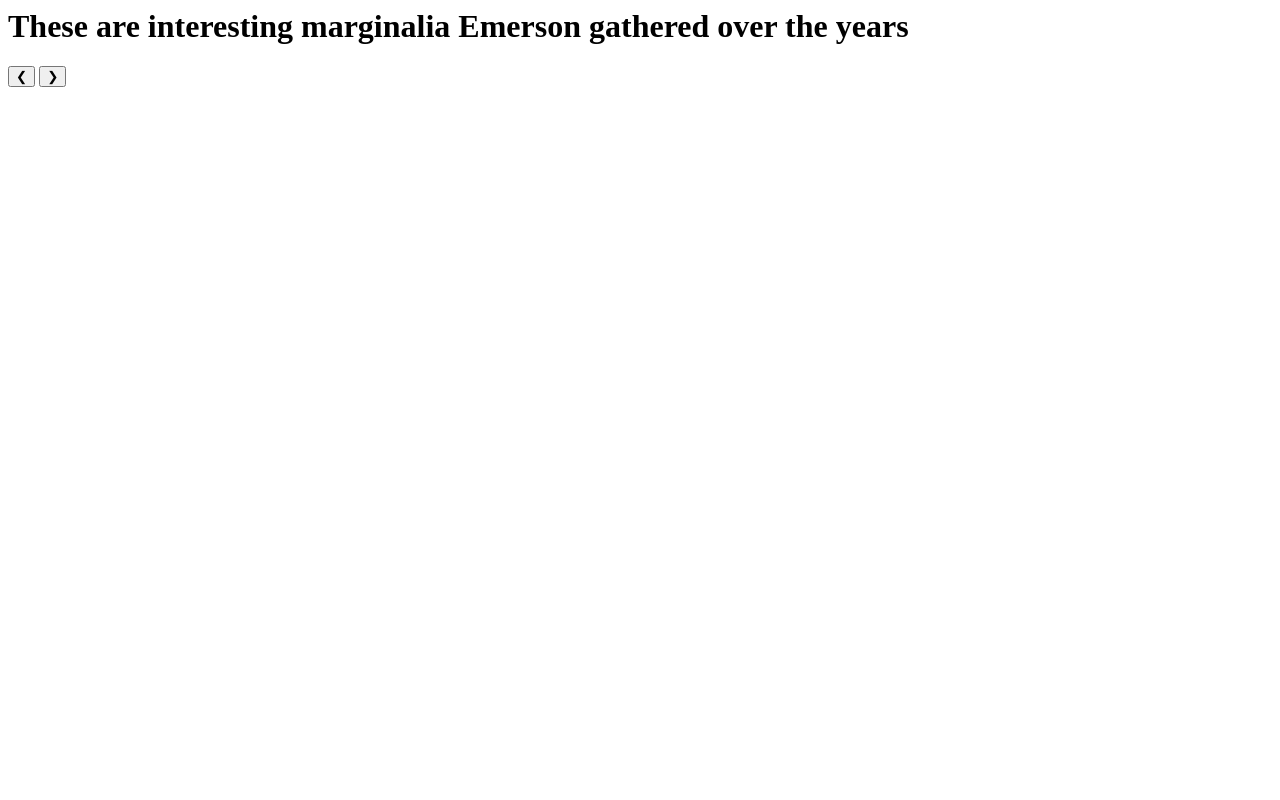
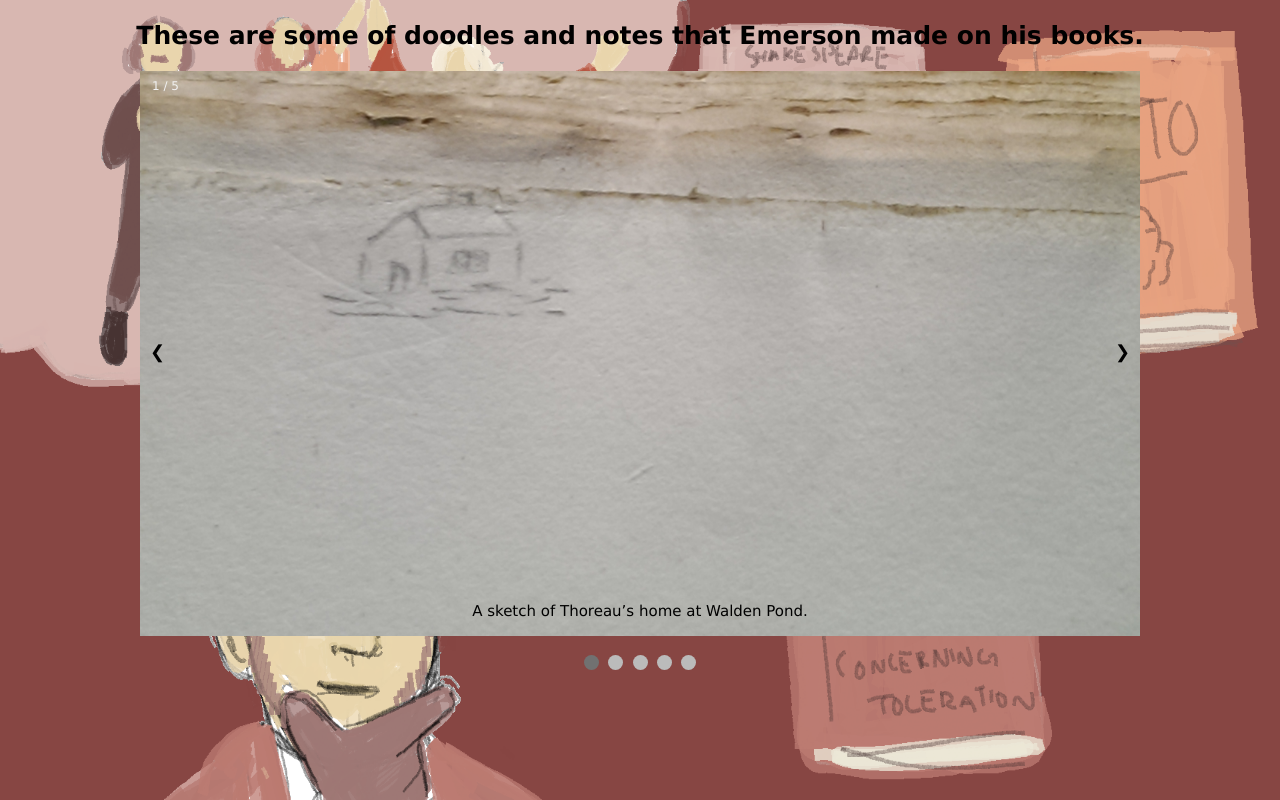
Before and after one commit to JasonBourbaki/project-waldo, a plain HTML site: page _pages/marginalia.html in a window 1280 px wide. Drawn offline with Linux system fonts and the light colour scheme.

Commit message:
finished galery+ changed fonts

```diff
--- /dev/null
+++ b/_assets/stylesheets/marginalia.css
@@ -0,0 +1,107 @@
+* {box-sizing: border-box}
+body {font-family: Verdana, sans-serif; margin:0}
+.mySlides {display: none}
+img {vertical-align: middle ;}
+.background{
+  background-image: url("../images/static/bookshelf.png");
+  background-repeat: no-repeat;
+  background-size: 100vw 100vh;
+}
+/* Slideshow container */
+.slideshow-container {
+  max-width: 1000px;
+  position: relative;
+  margin: auto;
+}
+
+/* Next & previous buttons */
+.prev, .next {
+  cursor: pointer;
+  position: absolute;
+  top: 50%;
+  width: auto;
+  padding: 10px;
+  margin-top: -22px;
+  color: black;
+  font-weight: bold;
+  font-size: 18px;
+  transition: 0.6s ease;
+  border-radius: 0 3px 3px 0;
+  user-select: none;
+}
+
+/* Position the "next button" to the right */
+.next {
+  right: 0;
+  border-radius: 3px 0 0 3px;
+}
+
+/* On hover, add a black background color with a little bit see-through */
+.prev:hover, .next:hover {
+  background-color: rgba(0,0,0,0.8);
+}
+
+/* Caption text */
+.text {
+  color: black;
+  font-size: 15px;
+  padding: 8px 12px;
+  position: absolute;
+  bottom: 8px;
+  width: 100%;
+  text-align: center;
+}
+
+/* Number text (1/3 etc) */
+.numbertext {
+  color: #f2f2f2;
+  font-size: 12px;
+  padding: 8px 12px;
+  position: absolute;
+  top: 0;
+}
+
+/* The dots/bullets/indicators */
+.dot {
+  cursor: pointer;
+  height: 15px;
+  width: 15px;
+  margin: 0 2px;
+  background-color: #bbb;
+  border-radius: 50%;
+  display: inline-block;
+  transition: background-color 0.6s ease;
+}
+
+.active, .dot:hover {
+  background-color: #717171;
+}
+
+/* Fading animation */
+.fade {
+  -webkit-animation-name: fade;
+  -webkit-animation-duration: 1.5s;
+  animation-name: fade;
+  animation-duration: 1.5s;
+}
+
+@-webkit-keyframes fade {
+  from {opacity: .4}
+  to {opacity: 1}
+}
+
+@keyframes fade {
+  from {opacity: .4}
+  to {opacity: 1}
+}
+
+/* On smaller screens, decrease text size */
+@media only screen and (max-width: 300px) {
+  .prev, .next,.text {font-size: 11px}
+}
+.title{
+  color: black;
+  font-size: 25px;
+  padding: 4px 6px;
+  text-align: center;
+}
--- a/_assets/stylesheets/page.css
+++ b/_assets/stylesheets/page.css
@@ -2,6 +2,8 @@
   background-image: url("../images/static/frontpage.png");
   background-repeat: no-repeat;
   background-size: 100vw 100vh;
+  font-family: Verdana, sans-serif;
+  margin:0
 }
 
 .bookshelf{
@@ -115,7 +117,7 @@
 .pictures_act img{
   position: fixed;
 	left: 0vw;
-	top: 0vh;
+	top: 10vh;
 	height: 100vh;
 	width: 100vw;
 }
@@ -157,3 +159,16 @@
 	width: 47vw;
 }
 .mySlides {display:none;}
+.background_pictures{
+  background-image: url("../images/static/picture_background.png") ;
+  background-repeat: no-repeat;
+  background-size: 100vw 100vh;
+  font-family: Verdana, sans-serif;
+  margin:0
+}
+.pictures_text{
+  color: black;
+  font-size: 25px;
+  padding: 4px 6px;
+  text-align: center;
+}
--- a/_pages/marginalia.html
+++ b/_pages/marginalia.html
@@ -1,40 +1,85 @@
+<!DOCTYPE html>
 <html>
 <head>
-	<title>Emerson's Bookshelf - Marginalia</title>
-	<link rel="stylesheet" type="text/css" href="../_assets/stylesheets/page.css" />
 <meta name="viewport" content="width=device-width, initial-scale=1">
+<Link rel="stylesheet" type="text/css" href= "../_assets/stylesheets/marginalia.css">
+</head>
+<body class= "background">
+<h1 class= "title"> These are some of doodles and notes that Emerson made on his books.</h1>
+<div class="slideshow-container">
+
+<div class="mySlides fade">
+  <div class="numbertext">1 / 5</div>
+  <img src="../_assets/images/static/marginalia_house.jpg" style="width:100%">
+  <div class="text">A sketch of Thoreau’s home at Walden Pond.</div>
+</div>
+
+<div class="mySlides fade">
+  <div class="numbertext">2 / 5</div>
+  <img src="../_assets/images/static/marginalia_man.jpg" style="width:100%">
+  <div class="text">A sketch of an engraved portrait, perhaps a military figure.</div>
+</div>
+
+<div class="mySlides fade">
+  <div class="numbertext">3 / 5</div>
+  <img src="../_assets/images/static/marginalia_math.jpg" style="width:100%">
+  <div class="text">Arithmetic calculation done by Emerson.</div>
+</div>
+
+<div class="mySlides fade">
+  <div class="numbertext">4 / 5</div>
+  <img src="../_assets/images/static/marginalia_person.jpg" style="width:100%">
+  <div class="text">This is a typical Emerson doodle; there are many in his journals and books.</div>
+</div>
+
+<div class="mySlides fade">
+  <div class="numbertext">5 / 5</div>
+  <img src="../_assets/images/static/marginalia_other.jpg" style="width:100%">
+  <div class="text">These are typical Emerson footnotes. The check mark identifies important passages.</div>
+</div>
+
+<a class="prev" onclick="plusSlides(-1)">&#10094;</a>
+<a class="next" onclick="plusSlides(1)">&#10095;</a>
+
+</div>
+<br>
+
+<div style="text-align:center">
+  <span class="dot" onclick="currentSlide(1)"></span>
+  <span class="dot" onclick="currentSlide(2)"></span>
+  <span class="dot" onclick="currentSlide(3)"></span>
+	<span class="dot" onclick="currentSlide(4)"></span>
+	<span class="dot" onclick="currentSlide(5)"></span>
+</div>
+
 <script>
 var slideIndex = 1;
-		showDivs(slideIndex);
+showSlides(slideIndex);
 
-		function plusDivs(n) {
-  			showDivs(slideIndex += n);
+function plusSlides(n) {
+  showSlides(slideIndex += n);
 }
 
-		function showDivs(n) {
+function currentSlide(n) {
+  showSlides(slideIndex = n);
+}
+
+function showSlides(n) {
   var i;
-  			var x = document.getElementsByClassName("mySlides");
-  			if (n > x.length) {slideIndex = 1}
-  			if (n < 1) {slideIndex = x.length}
-  			for (i = 0; i < x.length; i++) {
-     			x[i].style.display = "none";
+  var slides = document.getElementsByClassName("mySlides");
+  var dots = document.getElementsByClassName("dot");
+  if (n > slides.length) {slideIndex = 1}
+  if (n < 1) {slideIndex = slides.length}
+  for (i = 0; i < slides.length; i++) {
+      slides[i].style.display = "none";
   }
-  			x[slideIndex-1].style.display = "block";
+  for (i = 0; i < dots.length; i++) {
+      dots[i].className = dots[i].className.replace(" active", "");
+  }
+  slides[slideIndex-1].style.display = "block";
+  dots[slideIndex-1].className += " active";
 }
 </script>
-</head>
-<body class= "marginalia_background">
-	<h1>These are interesting marginalia Emerson gathered over the years</h1>
-	<div class="display-container">
-  		<img class="mySlides" src="https://data.whicdn.com/images/298844185/large.jpg?t=1507433077" style="width:75%">
-  		<img class="mySlides" src="https://i.pinimg.com/originals/81/6d/a5/816da533638aee63cfbd315ea24cccbd.jpg" style="width:75%">
-  		<img class="mySlides" src="https://dobg410y77ikx.cloudfront.net/uploads/2018/03/Russian-Blue_01.jpg" style="width:75%">
-  		<img class="mySlides" src="https://media.indiedb.com/images/downloads/1/66/65404/Cute_cat_1.jpg" style="width:75%">
 
-  		<button class="button black display-left" onclick="plusDivs(-1)">&#10094;</button>
-  		<button class="button black display-right" onclick="plusDivs(1)">&#10095;</button>
-	</div>
 </body>
-
-
 </html>
```
Also changed, not shown: _pages/books.html (+1 -1 lines), _pages/pictures.html (+1 -1 lines), _assets/images/static/marginalia_house.jpg (added), _assets/images/static/marginalia_man.JPG (added), _assets/images/static/marginalia_math.JPG (added), _assets/images/static/marginalia_other.JPG (added), _assets/images/static/marginalia_person.JPG (added), _assets/images/static/picture_background.png (added). Lines whose indentation alone changed are shown as unchanged.
